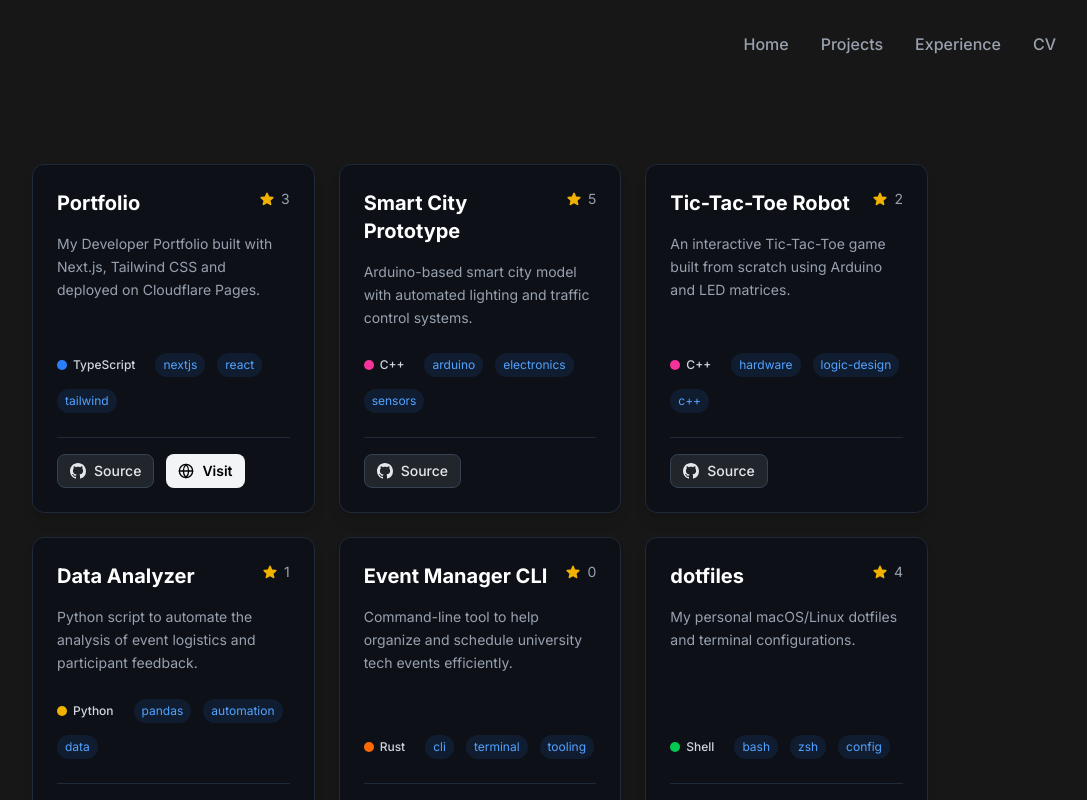
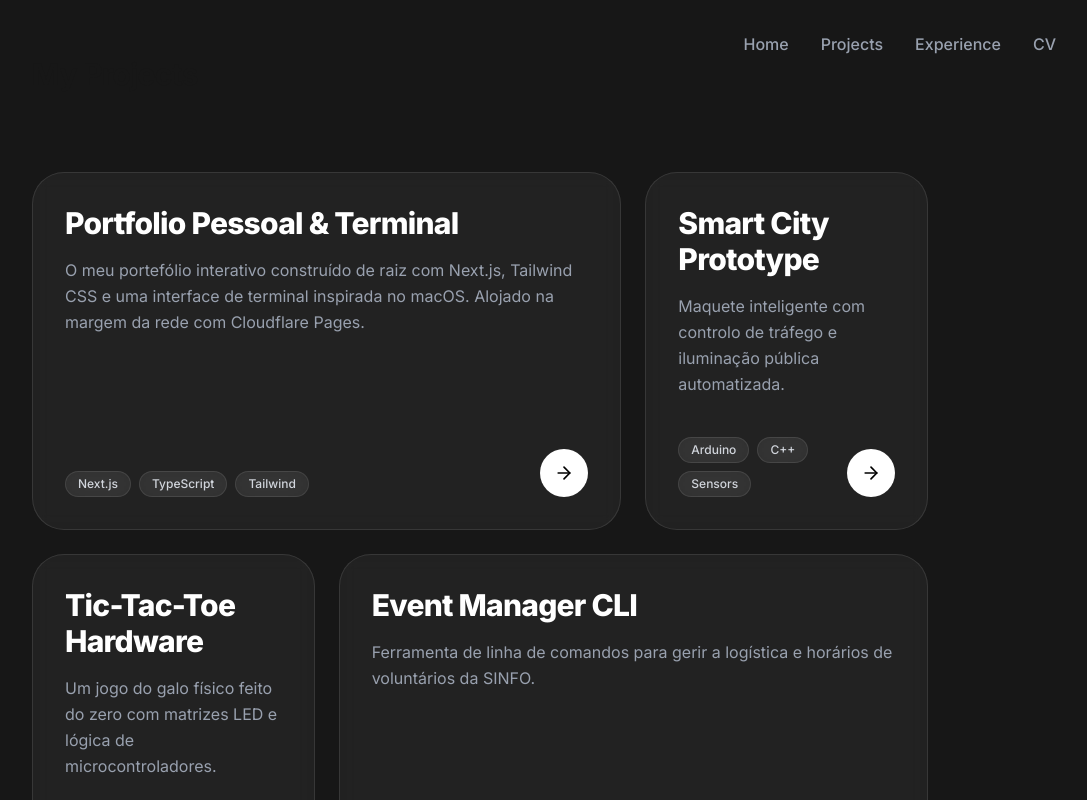
Before and after one commit to marques-jpg/marques-portfolio, a Next.js app: page /projects in a window 1280 px wide. Shown: the top 800 px of the page, without its empty margins (160-1247 px from the left). Built offline with nearby package versions, Linux system fonts and the light colour scheme.

Commit message:
teste projetos 2

```diff
--- a/components/Projects.tsx
+++ b/components/Projects.tsx
@@ -1,155 +1,122 @@
 import React from 'react';
 
-// Aqui defines todos os teus projetos. Podes adicionar ou remover à vontade!
+// O "colorGlow" define a cor do brilho quando passas o rato por cima!
 const projectsData = [
   {
     id: 1,
-    title: "Portfolio",
-    stars: 3,
-    description: "My Developer Portfolio built with Next.js, Tailwind CSS and deployed on Cloudflare Pages.",
-    language: "TypeScript",
-    languageColor: "bg-blue-500", // Cor da bolinha da linguagem
-    tags: ["nextjs", "react", "tailwind"],
-    sourceUrl: "https://github.com/TEU_USER/marques-portfolio",
-    visitUrl: "https://marques.at.eu.org" // Deixa vazio ("") se não tiver site ao vivo
+    title: "Portfolio Pessoal & Terminal",
+    description: "O meu portefólio interativo construído de raiz com Next.js, Tailwind CSS e uma interface de terminal inspirada no macOS. Alojado na margem da rede com Cloudflare Pages.",
+    tags: ["Next.js", "TypeScript", "Tailwind"],
+    colorGlow: "from-blue-500/20",
+    url: "https://github.com/TEU_USER/portfolio",
+    featured: true // Isto vai fazê-lo ocupar mais espaço!
   },
   {
     id: 2,
     title: "Smart City Prototype",
-    stars: 5,
-    description: "Arduino-based smart city model with automated lighting and traffic control systems.",
-    language: "C++",
-    languageColor: "bg-pink-500",
-    tags: ["arduino", "electronics", "sensors"],
-    sourceUrl: "https://github.com/",
-    visitUrl: ""
+    description: "Maquete inteligente com controlo de tráfego e iluminação pública automatizada.",
+    tags: ["Arduino", "C++", "Sensors"],
+    colorGlow: "from-emerald-500/20",
+    url: "https://github.com/",
+    featured: false
   },
   {
     id: 3,
-    title: "Tic-Tac-Toe Robot",
-    stars: 2,
-    description: "An interactive Tic-Tac-Toe game built from scratch using Arduino and LED matrices.",
-    language: "C++",
-    languageColor: "bg-pink-500",
-    tags: ["hardware", "logic-design", "c++"],
-    sourceUrl: "https://github.com/",
-    visitUrl: ""
+    title: "Tic-Tac-Toe Hardware",
+    description: "Um jogo do galo físico feito do zero com matrizes LED e lógica de microcontroladores.",
+    tags: ["Hardware", "Logic", "C++"],
+    colorGlow: "from-yellow-500/20",
+    url: "https://github.com/",
+    featured: false
   },
   {
     id: 4,
-    title: "Data Analyzer",
-    stars: 1,
-    description: "Python script to automate the analysis of event logistics and participant feedback.",
-    language: "Python",
-    languageColor: "bg-yellow-500",
-    tags: ["pandas", "automation", "data"],
-    sourceUrl: "https://github.com/",
-    visitUrl: ""
+    title: "Event Manager CLI",
+    description: "Ferramenta de linha de comandos para gerir a logística e horários de voluntários da SINFO.",
+    tags: ["Rust", "CLI", "Tooling"],
+    colorGlow: "from-purple-500/20",
+    url: "https://github.com/",
+    featured: true // Outro projeto em destaque para equilibrar a grelha
   },
   {
     id: 5,
-    title: "Event Manager CLI",
-    stars: 0,
-    description: "Command-line tool to help organize and schedule university tech events efficiently.",
-    language: "Rust",
-    languageColor: "bg-orange-500",
-    tags: ["cli", "terminal", "tooling"],
-    sourceUrl: "https://github.com/",
-    visitUrl: ""
-  },
-  {
-    id: 6,
-    title: "dotfiles",
-    stars: 4,
-    description: "My personal macOS/Linux dotfiles and terminal configurations.",
-    language: "Shell",
-    languageColor: "bg-green-500",
-    tags: ["bash", "zsh", "config"],
-    sourceUrl: "https://github.com/",
-    visitUrl: ""
+    title: "Data Analyzer",
+    description: "Script para análise automática de feedback de eventos.",
+    tags: ["Python", "Pandas"],
+    colorGlow: "from-red-500/20",
+    url: "https://github.com/",
+    featured: false
   }
 ];
 
 export default function Projects() {
   return (
-    // Grelha: 1 coluna no telemóvel, 2 em tablets, 3 em computadores
-    <div className="grid grid-cols-1 md:grid-cols-2 lg:grid-cols-3 gap-6 w-full max-w-7xl mx-auto py-10">
+    <div className="w-full max-w-5xl mx-auto py-12">
+
+      {/* GRELHA ASSIMÉTRICA */}
+      <div className="grid grid-cols-1 md:grid-cols-2 lg:grid-cols-3 gap-6">
 
         {projectsData.map((project) => (
-        <div
+          <a
             key={project.id}
-          className="flex flex-col p-6 bg-[#0d1117] border border-gray-800 rounded-xl hover:border-gray-600 transition-colors duration-300 shadow-lg"
+            href={project.url}
+            target="_blank"
+            rel="noopener noreferrer"
+            // Se for 'featured', ocupa 2 colunas em ecrãs médios/grandes. Se não, ocupa 1.
+            className={`group relative flex flex-col justify-between p-8 rounded-[2rem] bg-white/5 border border-white/10 backdrop-blur-sm overflow-hidden transition-all duration-500 hover:border-white/20 hover:-translate-y-1
+              ${project.featured ? 'md:col-span-2' : 'col-span-1'}
+            `}
           >
-          {/* TOPO: Título e Estrelas */}
-          <div className="flex justify-between items-start mb-4">
-            <h3 className="text-xl font-bold text-white hover:text-blue-400 cursor-pointer transition-colors">
+            {/* EFEITO DE LUZ NO FUNDO (Aparece no hover) */}
+            <div className={`absolute -inset-x-0 -bottom-0 h-1/2 bg-gradient-to-t ${project.colorGlow} to-transparent opacity-0 group-hover:opacity-100 transition-opacity duration-700 pointer-events-none`}></div>
+
+            {/* CONTEÚDO PRINCIPAL */}
+            <div className="relative z-10 mb-10">
+              <h3 className="text-2xl md:text-3xl font-extrabold text-white mb-4 tracking-tight">
                 {project.title}
               </h3>
-            <div className="flex items-center gap-1.5 text-gray-400 text-sm">
-              <svg xmlns="http://www.w3.org/2000/svg" viewBox="0 0 24 24" fill="currentColor" className="w-4 h-4 text-yellow-500">
-                <path fillRule="evenodd" d="M10.788 3.21c.448-1.077 1.976-1.077 2.424 0l2.082 5.006 5.404.434c1.164.093 1.636 1.545.749 2.305l-4.117 3.527 1.257 5.273c.271 1.136-.964 2.033-1.96 1.425L12 18.354 7.373 21.18c-.996.608-2.231-.29-1.96-1.425l1.257-5.273-4.117-3.527c-.887-.76-.415-2.212.749-2.305l5.404-.434 2.082-5.005Z" clipRule="evenodd" />
-              </svg>
-              {project.stars}
-            </div>
+              <p className="text-gray-400 text-sm md:text-base leading-relaxed">
+                {project.description}
+              </p>
             </div>
 
-          {/* DESCRIÇÃO */}
-          <p className="text-gray-400 text-sm leading-relaxed mb-6 flex-grow">
-            {project.description}
-          </p>
+            {/* RODAPÉ DO CARTÃO: Tags e Botão */}
+            <div className="relative z-10 flex items-end justify-between gap-4 mt-auto">
 
-          {/* TECNOLOGIAS (Linguagem + Tags) */}
-          <div className="flex flex-wrap items-center gap-3 mb-6 text-xs text-gray-400">
-            {/* Linguagem Principal */}
-            <div className="flex items-center gap-1.5 mr-2">
-              <span className={`w-2.5 h-2.5 rounded-full ${project.languageColor}`}></span>
-              <span className="font-medium text-gray-300">{project.language}</span>
-            </div>
-
-            {/* Tags da cor do fundo com letras azuis (como na foto) */}
+              {/* Tags de Tecnologias */}
+              <div className="flex flex-wrap gap-2">
                 {project.tags.map((tag, index) => (
-              <span key={index} className="px-2 py-1 bg-blue-500/10 text-blue-400 rounded-full font-mono">
+                  <span
+                    key={index}
+                    className="px-3 py-1 bg-white/5 border border-white/10 rounded-full text-xs font-medium text-gray-300 backdrop-blur-md"
+                  >
                     {tag}
                   </span>
                 ))}
               </div>
 
-          {/* BOTÕES: Source e Visit */}
-          <div className="flex gap-3 mt-auto pt-4 border-t border-gray-800">
+              {/* Ícone Redondo com Seta (Anima no hover) */}
+              <div className="flex-shrink-0 w-12 h-12 rounded-full bg-white flex items-center justify-center transform group-hover:scale-110 group-hover:bg-gray-200 transition-all duration-300">
+                <svg
+                  xmlns="http://www.w3.org/2000/svg"
+                  viewBox="0 0 24 24"
+                  fill="none"
+                  stroke="black"
+                  strokeWidth="2"
+                  strokeLinecap="round"
+                  strokeLinejoin="round"
+                  className="w-5 h-5 transform group-hover:rotate-45 transition-transform duration-300"
+                >
+                  <line x1="5" y1="12" x2="19" y2="12"></line>
+                  <polyline points="12 5 19 12 12 19"></polyline>
+                </svg>
+              </div>
 
-            <a
-              href={project.sourceUrl}
-              target="_blank"
-              rel="noopener noreferrer"
-              className="flex items-center gap-2 px-3 py-1.5 bg-[#21262d] hover:bg-[#30363d] border border-gray-700 rounded-lg text-sm font-medium text-gray-200 transition-colors"
-            >
-              <svg xmlns="http://www.w3.org/2000/svg" width="16" height="16" fill="currentColor" viewBox="0 0 16 16">
-                <path d="M8 0C3.58 0 0 3.58 0 8c0 3.54 2.29 6.53 5.47 7.59.4.07.55-.17.55-.38 0-.19-.01-.82-.01-1.49-2.01.37-2.53-.49-2.69-.94-.09-.23-.48-.94-.82-1.13-.28-.15-.68-.52-.01-.53.63-.01 1.08.58 1.23.82.72 1.21 1.87.87 2.33.66.07-.52.28-.87.51-1.07-1.78-.2-3.64-.89-3.64-3.95 0-.87.31-1.59.82-2.15-.08-.2-.36-1.02.08-2.12 0 0 .67-.21 2.2.82.64-.18 1.32-.27 2-.27s1.36.09 2 .27c1.53-1.04 2.2-.82 2.2-.82.44 1.1.16 1.92.08 2.12.51.56.82 1.27.82 2.15 0 3.07-1.87 3.75-3.65 3.95.29.25.54.73.54 1.48 0 1.07-.01 1.93-.01 2.2 0 .21.15.46.55.38A8.01 8.01 0 0 0 16 8c0-4.42-3.58-8-8-8z"/>
-              </svg>
-              Source
+            </div>
           </a>
-
-            {/* Só mostra o botão "Visit" se houver um link preenchido no visitUrl */}
-            {project.visitUrl && (
-              <a
-                href={project.visitUrl}
-                target="_blank"
-                rel="noopener noreferrer"
-                className="flex items-center gap-2 px-3 py-1.5 bg-gray-100 hover:bg-white text-black rounded-lg text-sm font-semibold transition-colors"
-              >
-                <svg xmlns="http://www.w3.org/2000/svg" width="16" height="16" fill="none" stroke="currentColor" strokeWidth="2" strokeLinecap="round" strokeLinejoin="round" viewBox="0 0 24 24">
-                  <circle cx="12" cy="12" r="10"></circle>
-                  <line x1="2" y1="12" x2="22" y2="12"></line>
-                  <path d="M12 2a15.3 15.3 0 0 1 4 10 15.3 15.3 0 0 1-4 10 15.3 15.3 0 0 1-4-10 15.3 15.3 0 0 1 4-10z"></path>
-                </svg>
-                Visit
-              </a>
-            )}
+        ))}
 
       </div>
     </div>
-      ))}
-
-    </div>
   );
 }
```
Lines whose indentation alone changed are shown as unchanged.
